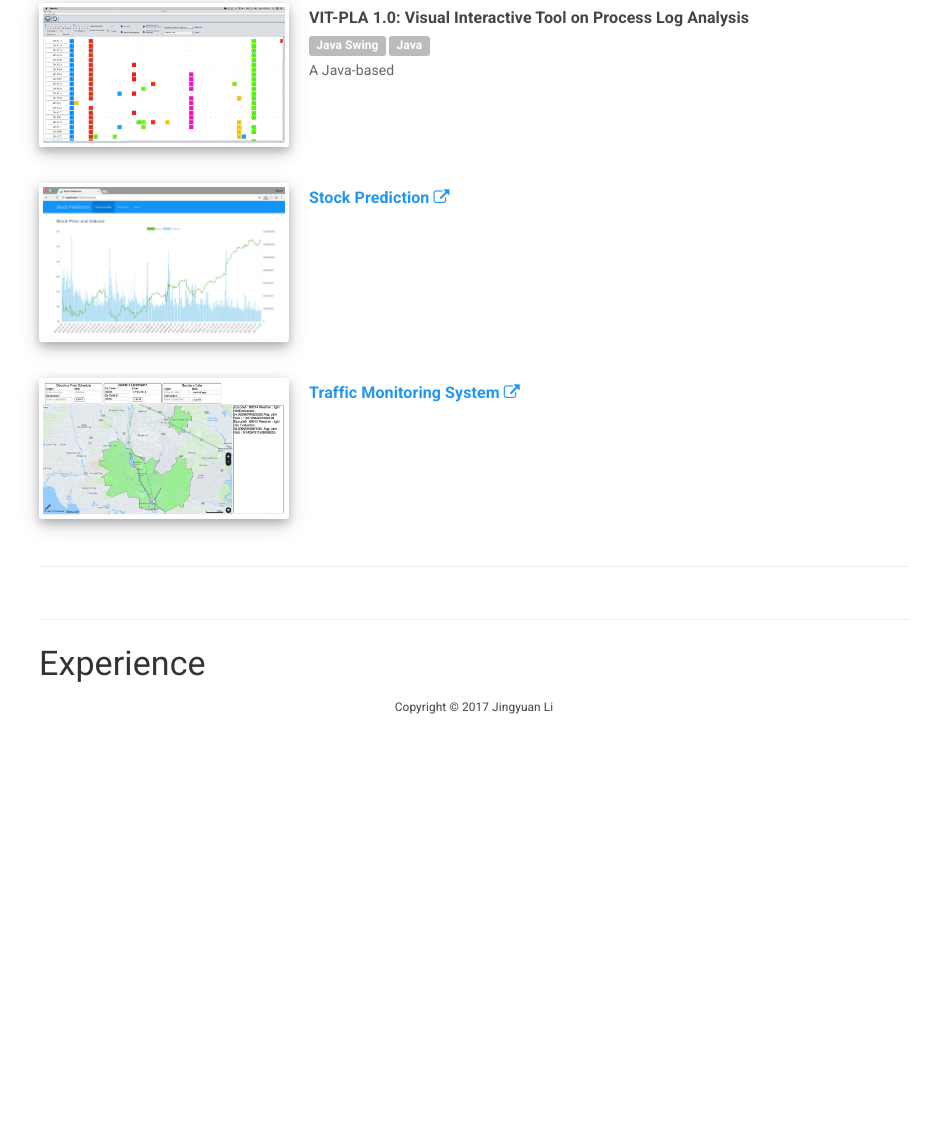
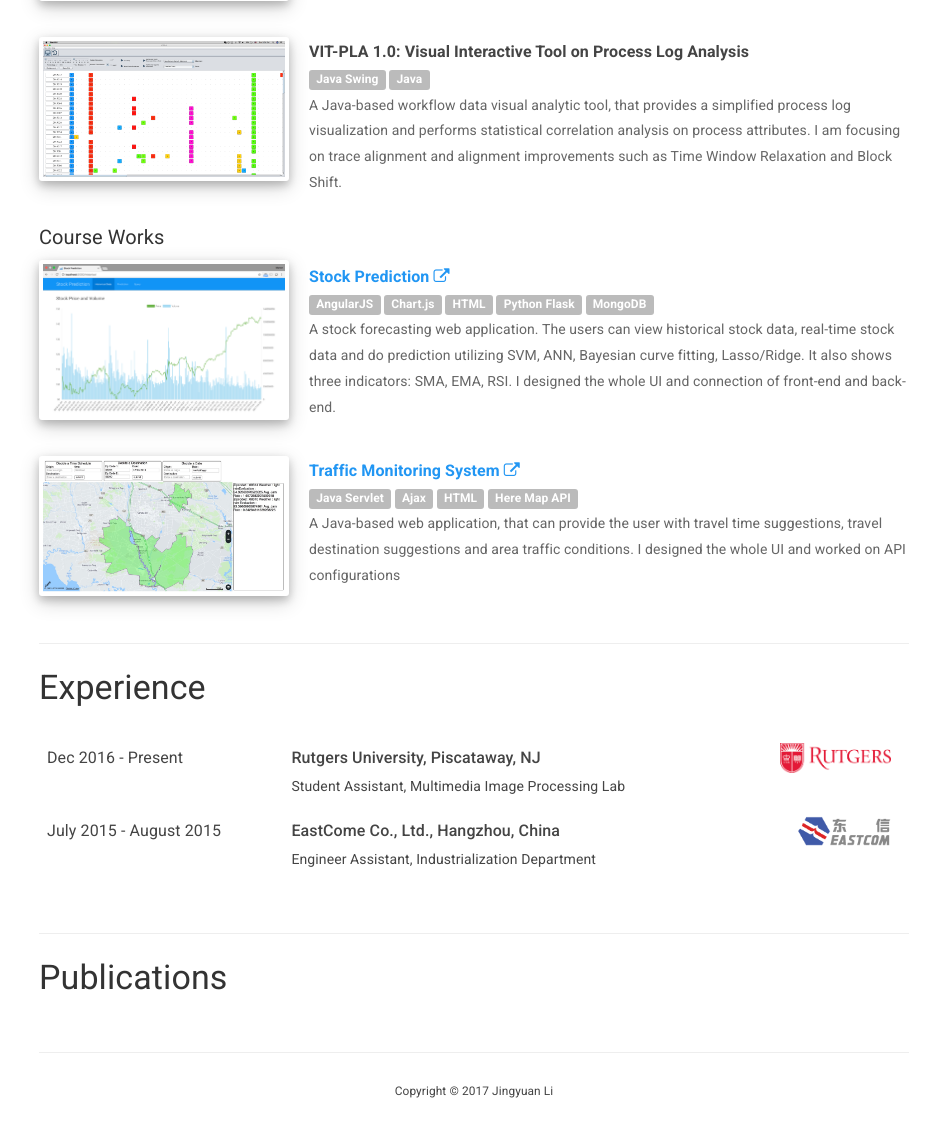
Before and after one commit to marlonli/marlonli.github.io, a website: page index.html in a window 1280 px wide. Shown: the part 913-2036 px from the top of the page, without its empty margins (166-1106 px from the left). Before the commit the page ends 1653 px from the top, so only its background shows below. Drawn offline with Linux system fonts and the light colour scheme.

Commit message:
Updated index.html/css

```diff
--- a/index.html
+++ b/index.html
@@ -62,8 +62,8 @@
         <br>
         <p><strong>I am actively seeking Full-time positions as Software Development Engineer</strong>. My expected graduation time is June 2018.</p>
         <p>Contact: &nbsp<a href="mailto:jingyuan.li@rutgers.edu"><i class="fa fa-envelope" aria-hidden="true"></i>&nbspjingyuan.li@rutgers.edu</a> |
-        <a href="https://github.com/marlonli"><i class="fa fa-github" aria-hidden="true"></i></a> | <a href="https://www.linkedin.com/in/jingyuan-li-735952135/">
-        <i class="fa fa-linkedin" aria-hidden="true"></i></a></p>
+        <a href="https://github.com/marlonli"><i class="fa fa-github" aria-hidden="true" alt="Github"></i></a> | <a href="https://www.linkedin.com/in/jingyuan-li-735952135/">
+        <i class="fa fa-linkedin" aria-hidden="true" alt="LinkedIn"></i></a></p>
         </div>
 
       <p class="blank-para"></p>
@@ -73,13 +73,14 @@
       <div class="projects">
         <h3>Projects</h3>
         <p class="blank-para"></p>
+        <h5>Researches</h5>
         <p>
           <img class="thumbnail" src="assets/images/VIT-PLA2.0.jpeg" alt="VIT-PLA2.0">
           <div class="text">
             <p class="sub-title"><a href="http://52.34.121.8/test.html"><strong>VIT-PLA-Web: Visual Interactive Tool on Process Log Analysis</strong>&nbsp<i class="fa fa-external-link" aria-hidden="true"></i></a></p>
             <br>
-            <span class="label label-default">Java</span>&nbsp<span class="label label-default">D3.js</span>&nbsp<span class="label label-default">JQuery</span>&nbsp<span class="label label-default">HTML</span>&nbsp<span class="label label-default">Apache Tomcat</span>
-            <p class="sub-body">A data-driven recommender system for Medical Workflow Analysis using dynamic time warping similarity metrics,
+            <span class="label label-default">Java Servlet</span>&nbsp<span class="label label-default">D3.js</span>&nbsp<span class="label label-default">JQuery</span>&nbsp<span class="label label-default">Bootstrap</span>&nbsp<span class="label label-default">HTML</span>&nbsp<span class="label label-default">Apache Tomcat</span>
+            <p class="sub-content">A data-driven recommender system for Medical Workflow Analysis using dynamic time warping similarity metrics,
             density peaks clustering and linear regression. I am working on data visualization, front-end design and improvement, website deployment on Amazon Web Service.</p>
           </div>
         </p>
@@ -91,16 +92,21 @@
             <p class="sub-title"><strong>VIT-PLA 1.0: Visual Interactive Tool on Process Log Analysis</strong></p>
             <br>
             <span class="label label-default">Java Swing</span>&nbsp<span class="label label-default">Java</span>&nbsp
-            <p class="sub-body">A Java-based </p>
+            <p class="sub-content">A Java-based workflow data visual analytic tool, that provides a simplified process log visualization and performs statistical
+              correlation analysis on process attributes. I am focusing on trace alignment and alignment improvements such as Time Window Relaxation and Block Shift. </p>
           </div>
         </p>
 
         <p class="blank-para"></p>
+        <h5>Course Works</h5>
         <p>
           <img class="thumbnail" src="assets/images/StockPrediction.png" alt="StockPrediction">
           <div class="text">
-            <span class="sub-title"><a href="https://github.com/marlonli/StockPrediction"><strong>Stock Prediction</strong>&nbsp<i class="fa fa-external-link" aria-hidden="true"></i></a></span>
-            <span></span>
+            <p class="sub-title"><a href="https://github.com/marlonli/StockPrediction"><strong>Stock Prediction</strong>&nbsp<i class="fa fa-external-link" aria-hidden="true"></i></a></p>
+            <br>
+            <span class="label label-default">AngularJS</span>&nbsp<span class="label label-default">Chart.js</span>&nbsp<span class="label label-default">HTML</span>&nbsp<span class="label label-default">Python Flask</span>&nbsp<span class="label label-default">MongoDB</span>
+            <p class="sub-content">A stock forecasting web application. The users can view historical stock data, real-time stock data and do prediction utilizing SVM, ANN, Bayesian curve fitting, Lasso/Ridge.
+              It also shows three indicators: SMA, EMA, RSI. I designed the whole UI and connection of front-end and back-end.</p>
           </div>
         </p>
 
@@ -108,23 +114,54 @@
         <p>
           <img class="thumbnail" src="assets/images/TrafficMonitoring.png" alt="VIT-PLA">
           <div class="text">
-            <span class="sub-title"><a href="https://github.com/marlonli/TrafficMonitoring"><strong>Traffic Monitoring System</strong>&nbsp<i class="fa fa-external-link" aria-hidden="true"></i></a></span>
-            <span></span>
+            <p class="sub-title"><a href="https://github.com/marlonli/TrafficMonitoring"><strong>Traffic Monitoring System</strong>&nbsp<i class="fa fa-external-link" aria-hidden="true"></i></a></p>
+            <br>
+            <span class="label label-default">Java Servlet</span>&nbsp<span class="label label-default">Ajax</span>&nbsp<span class="label label-default">HTML</span>&nbsp<span class="label label-default">Here Map API</span>&nbsp
+            <p class="sub-content">A Java-based web application, that can provide the user with travel time suggestions, travel destination suggestions and area traffic conditions. I designed the whole UI and worked on API configurations</p>
           </div>
         </p>
-        <p class="blank-para"></p>
-        <hr>
       </div>
 
       <p class="blank-para"></p>
-      <section id="projects" data-anchor="projects">
+      <section id="exp" data-anchor="exp">
       <hr>
 
       <div class="exp">
         <h3>Experience</h3>
-
+        <p class="blank-para"></p>
+        <table class="table table-borderless">
+          <tr>
+            <td class="table-time">Dec 2016 - Present</td>
+            <td class="table-title">Rutgers University, Piscataway, NJ</td>
+            <td class="table-img"><img src="assets/images/Rutgers.png" alt="Rutgers University"></td>
+          </tr>
+          <tr>
+            <td class="table-content">&nbsp</td>
+            <td class="table-content">Student Assistant, Multimedia Image Processing Lab</td>
+          </tr>
+          <tr>
+            <td class="table-time">July 2015 - August 2015</td>
+            <td class="table-title">EastCome Co., Ltd., Hangzhou, China</td>
+            <td class="table-img"><img src="assets/images/EastCom.png" alt="EastCom Co., Ltd."></td>
+          </tr>
+          <tr>
+            <td class="table-content">&nbsp</td>
+            <td class="table-content">Engineer Assistant, Industrialization Department</td>
+          </tr>
+        </table>
       </div>
 
+      <p class="blank-para"></p>
+      <section id="pub" data-anchor="pub">
+      <hr>
+
+      <div class="pub">
+        <h3>Publications</h3>
+        <p class="blank-para"></p>
+      </div>
+
+      <p class="blank-para"></p>
+      <hr>
       <footer>
         <small>Copyright &copy; 2017 Jingyuan Li</small>
       </footer>
--- a/js/main.js
+++ b/js/main.js
@@ -21,7 +21,7 @@ $(document).ready(function(){
 
         if (windscroll >= 1) {
             $('.container section').each(function(i) {
-                if ($(this).position().top <= windscroll - 20) {
+                if ($(this).position().top <= windscroll + 64) {
                     $('nav li.active').removeClass('active');
                     $('nav li').eq(i).addClass('active');
                 }
--- a/less/styles.less
+++ b/less/styles.less
@@ -22,6 +22,12 @@ body {
 	float:left;
 	margin-right:20px;
 	margin-bottom: 20px;
+}
+
+.exp img {
+	height: 30px;
+	float: right;
+	margin-right: 10px;
 }
 
 .shadow {
@@ -78,7 +84,7 @@ body {
 	font-weight: 500;
 }
 
-.sub-body {
+.sub-content {
 	color: @gray;
 }
 
@@ -91,6 +97,28 @@ body {
 	padding: 1px;
 }
 
+.table-img {
+	padding-bottom: 1px !important;
+}
+
+.table-borderless td{
+	border: none !important;
+}
+
+.table-time {
+	font-size: @font-size-large;
+	padding-bottom: 1px !important;
+}
+
+.table-title {
+	.table-time;
+	font-weight: 500;
+}
+
+.table-content {
+	padding-top: 0 !important;
+}
+
 footer {
 	text-align: center;
     margin-bottom: 20px;
--- a/less/variables.less
+++ b/less/variables.less
@@ -52,6 +52,7 @@
 @font-size-base:          14px;
 @font-size-profile:       15px;
 @font-size-large:         ceil((@font-size-base * 1.1)); // ~18px
+@font-size-larger:         ceil((@font-size-base * 1.25)); // ~18px
 @font-size-small:         ceil((@font-size-base * 0.85)); // ~12px
 
 @font-size-h1:            56px;
```
Also changed, not shown: assets/images/EastCom.png (added), assets/images/Rutgers.png (added), css/styles.css, css/styles.min.css, js/app.js.
